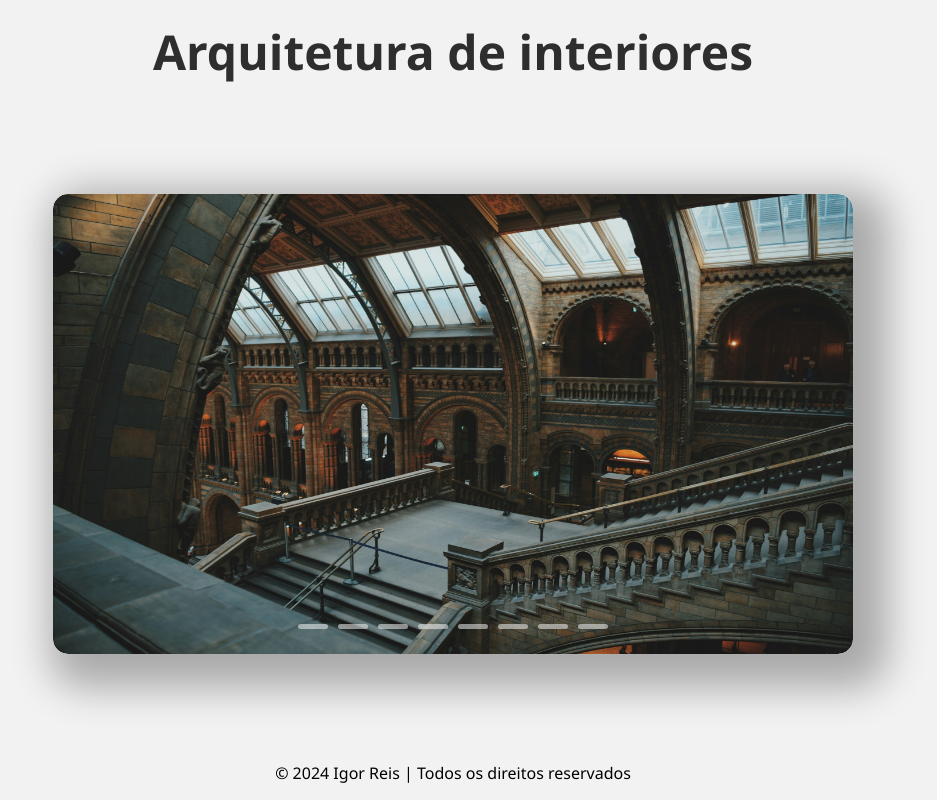
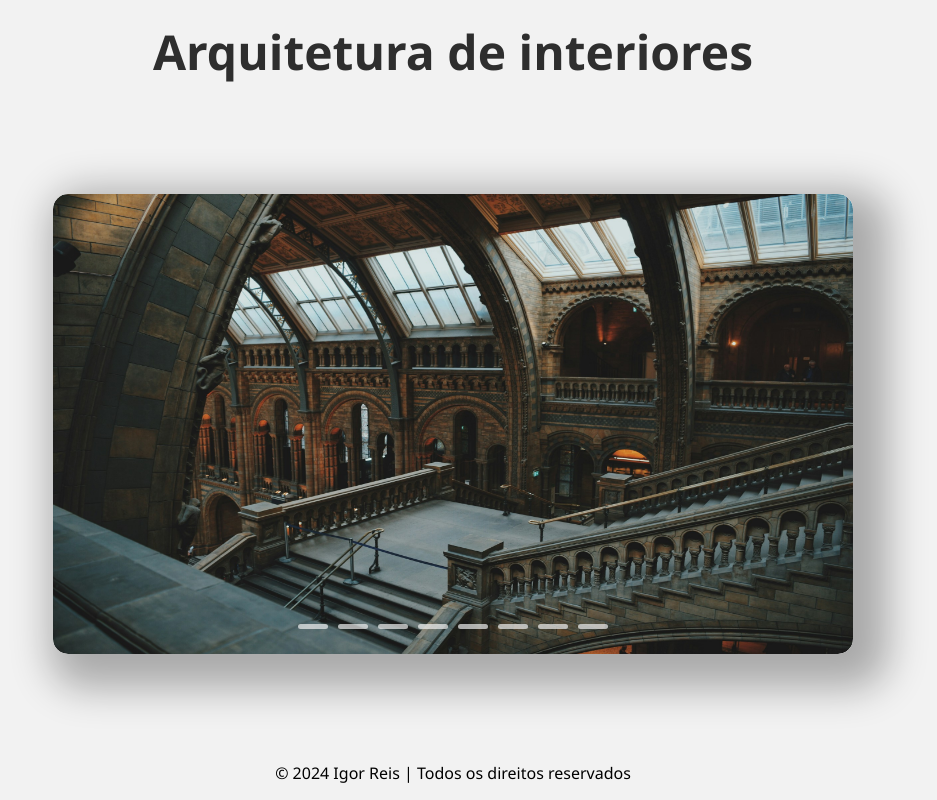
Before and after one commit to igorreis9/CarrosselArquitetura, a plain HTML site: page index.html in a window 1280 px wide. Shown: the whole page, without its empty margins (187-1124 px from the left). Drawn offline with Linux system fonts and the light colour scheme.

Commit message:
Update style.css

```diff
--- a/style.css
+++ b/style.css
@@ -39,7 +39,7 @@ footer {
 }
 
 .bar {
-    background-color: #f5f5f588;
+    background-color: #f5f5f5ad;
     width: 30px;
     height: 5px;
     margin: 5px;
```
